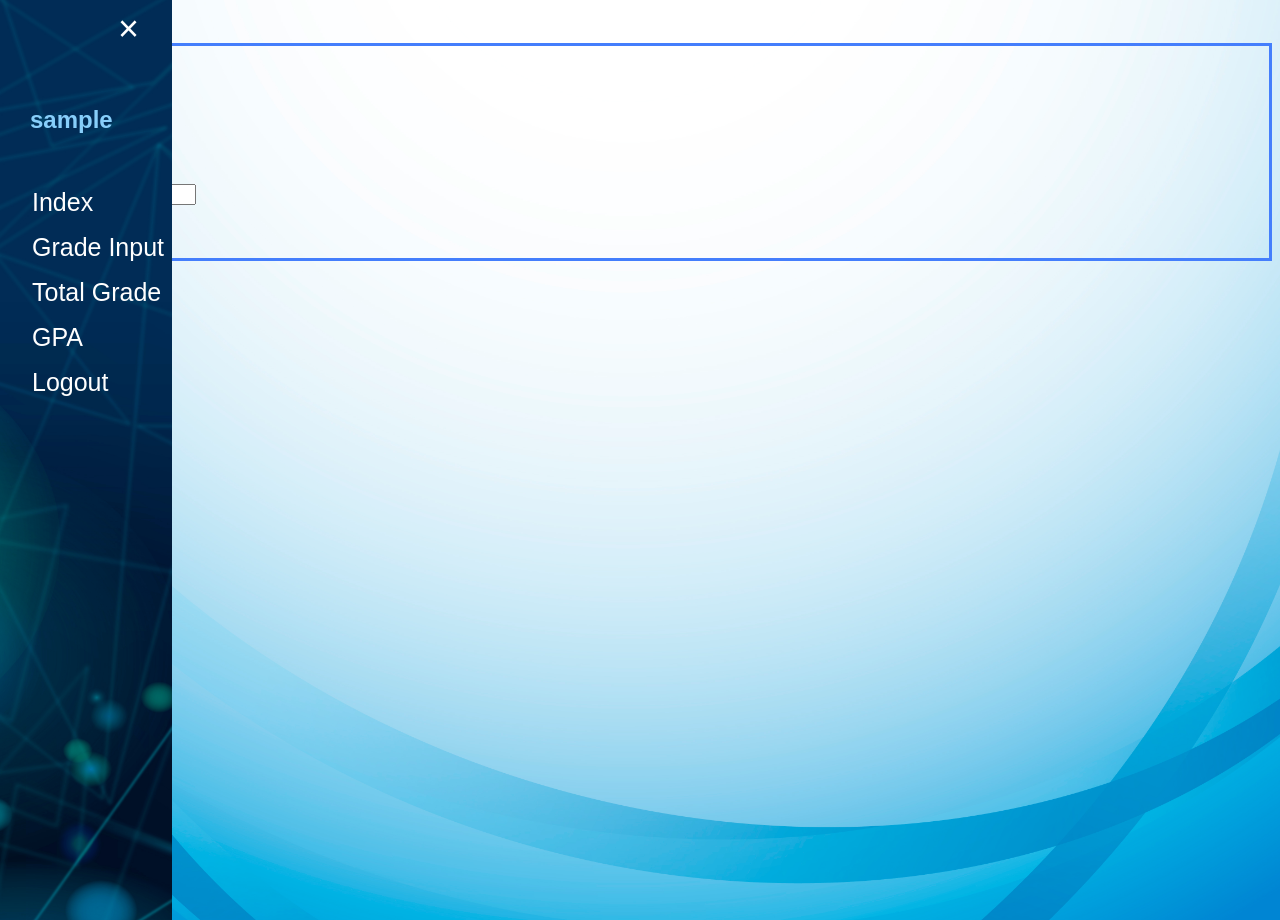
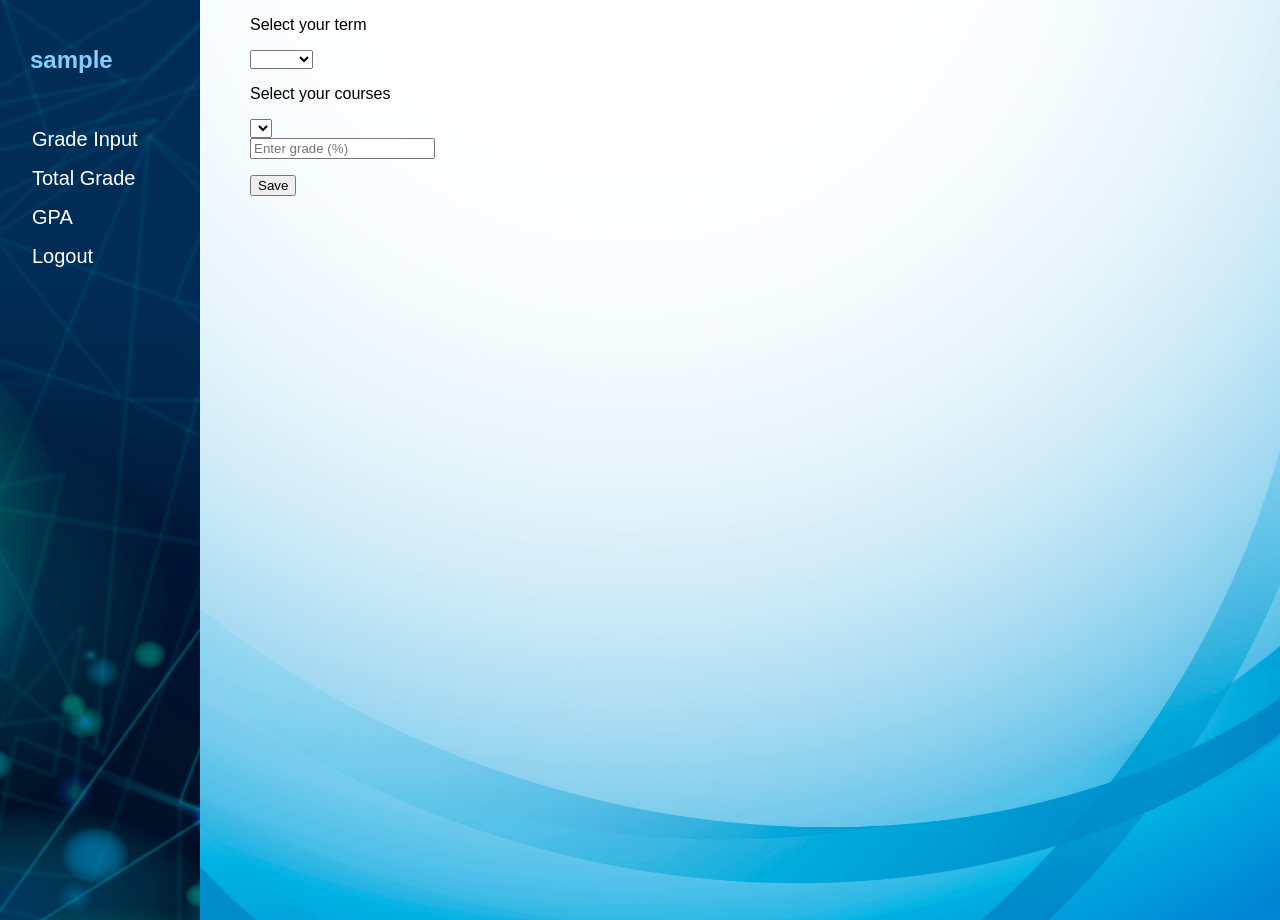
Before and after one commit to EunjeongHur/acit2911, a Flask app: page /gradeInput in a window 1280 px wide. Run offline with Flask 2, Linux system fonts and the light colour scheme; the visitor is signed in with stand-in values (Sample User, id 1); data comes from the database, SQL or seed files in the repository; lists and menus that the app fills with data are empty; some libraries are stand-ins or nearby versions.

Commit message:
updated CSS and HTML from index and grade input

```diff
--- a/static/style/style.css
+++ b/static/style/style.css
@@ -6,15 +6,17 @@
     background-size: cover;
     background-repeat:no-repeat;
     background-attachment: fixed;
-}
-
-form {
-    border: 3px solid rgb(68, 126, 252);
+    margin: 0;
 }
 
 h1 {
   padding: 30px;
   font-size: 1.5rem;
+}
+
+ul{
+  list-style-type: none;
+  padding: 0;
 }
 
 input[type=text], input[type=password] {
@@ -52,6 +54,10 @@
     margin: 24px 0 12px 0;
   }
 
+.imgcontainer h1 {
+  text-align: center;
+}
+
 img.logo_CIT_GPA_Calculator {
     width: 30%;
   }
@@ -60,62 +66,59 @@
     padding: 30px;
   }
 
+#inputgrade {
+  display: flex;
+  flex-wrap: wrap;
+  padding-left: 250px;
+}
+
 span.password {
     float: right;
     padding-top: 16px;
   }
 
   .sidenav {
-    height: 100%;
-    position: fixed;
-    z-index: 1;
-    top: 0;
-    left: 0;
+    margin: 0px;
+    padding: 0px;
+    width: 200px;
     background-image: url('/static/Images/sideb.jpg');
     background-color: #111;
     background-size: cover;
-    overflow-x: hidden;
-    transition: 0.5s;
-    padding-top: 60px;
+    position: fixed;
+    height: 100%;
+    overflow: auto;
   }
 
   .sidenav a {
     padding: 8px 8px 8px 32px;
     text-decoration: none;
-    font-size: 25px;
+    font-size: 20px;
     color: white;
     display: block;
-    transition: 0.3s;
   }
 
   .sidenav a:hover {
     color:lightskyblue;
   }
 
-  .sidenav .closebtn {
-    position: absolute;
-    top: 0;
-    right: 25px;
-    font-size: 36px;
-    margin-left: 50px;
-  }
-
   .sidenav h1{
     color: lightskyblue;
   }
 
-  #main {
-    transition: margin-left .5s;
-    padding: 16px;
+  @media screen and (max-width: 700px) {
+    .sidenav {
+      width: 100%;
+      height: auto;
+      position: relative;
+    }
+    .sidenav a {float: left;}
+    div.content {margin-left: 0;}
   }
 
-@media screen and (max-width: 300px) {
 
-    span.password {
-       display: block;
-       float: none;
-    }
-    .cancelbtn {
-       width: 100%;
+  @media screen and (max-width: 400px) {
+    .sidenav a {
+      text-align: center;
+      float: none;
     }
   }
--- a/templates/gradeInput.html
+++ b/templates/gradeInput.html
@@ -3,21 +3,20 @@
 
 <div id="mySidenav" class="sidenav">
     {% if current_user.is_authenticated %}
-<h1>{{ current_user.username }}</h1>
-<a href="javascript:void(0)" class="closebtn" onclick="closeNav()">&times;</a>
-<a href=="{{url_for('index')}}">Index</a>
-<a href=#>Grade Input</a>
-<a href="#">Total Grade</a>
-<a href="#">GPA</a>
-<a href="{{url_for('logout')}}">Logout</a>
-{% else %}
-<a href="{{url_for('login')}}">Sign in/Sign up</a>
-{% endif %}
+    <h1>{{ current_user.username }}</h1>
+    <ul>
+        <li><a href=#>Grade Input</a></li>
+        <li><a href="#">Total Grade</a></li>
+        <li><a href="#">GPA</a></li>
+        <li><a href="{{url_for('logout')}}">Logout</a>
+            {% else %}</li>
+        <li><a href="{{url_for('login')}}">Sign in/Sign up</a>
+            {% endif %}</li>
+    </ul>
 
 </div>
 
-<div id="container">
-    <span style="font-size:30px;cursor:pointer" onclick="openNav()">&#9776</span>
+<div id="inputgrade">
     <form action="/gpa/{{ current_user.student_id }}" method="POST" onclick="showForm()">
 
         <p>Select your term</p>
@@ -33,16 +32,4 @@
     </form>
 </div>
 
-<script>
-
-    function closeNav() {
-      document.getElementById("mySidenav").style.width = "0";
-      document.getElementById("container").style.marginLeft= "0";
-    }
-    function openNav() {
-      document.getElementById("mySidenav").style.width = "250px";
-      document.getElementById("container").style.marginLeft = "250px";
-    }
-    </script>
-
 {% endblock %}
```
Also changed, not shown: templates/index.html (+12 -30 lines), 1 other file.
